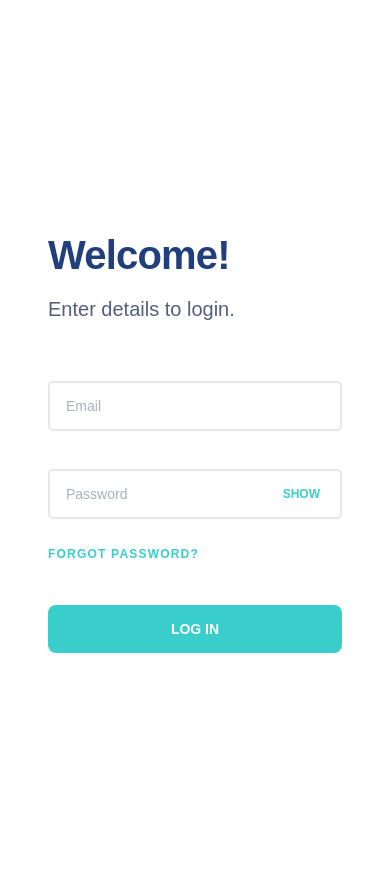
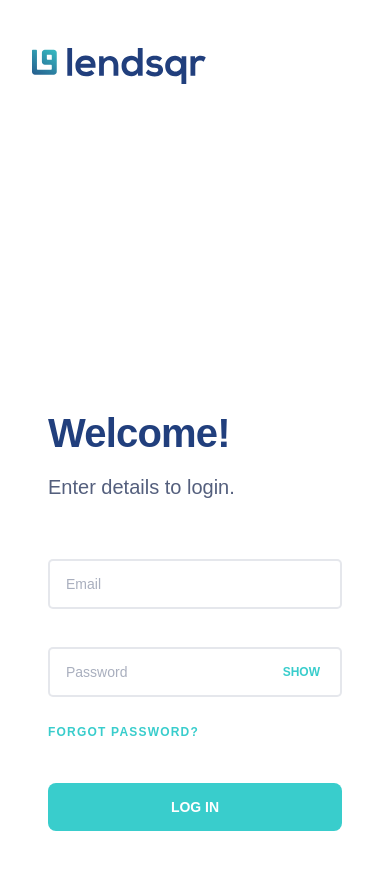
Before and after one commit to jalal-codr/lendsqr-fe-test, a React (Vite) app: page /login in a window 390 px wide. Shown: the top 870 px of the page. Built offline with nearby package versions, Linux system fonts and the light colour scheme.

Commit message:
chore: update Mockaroo API key and enhance mobile styles in login and user details pages

```diff
--- a/src/components/layout/Topbar.tsx
+++ b/src/components/layout/Topbar.tsx
@@ -7,7 +7,7 @@ import avatar from "../../assets/images/avatar.png";
 import caretIcon from "../../assets/icons/np_dropdown.png";
 
 interface TopbarProps {
-  isOpen: boolean;        // 2. Added isOpen state
+  isOpen: boolean;
   onMenuClick: () => void;
 }
 
--- a/src/features/users/users.mock.ts
+++ b/src/features/users/users.mock.ts
@@ -1,6 +1,6 @@
 import type { UserDetails } from "./users.types";
 
-const MOCKAROO_URL = "https://my.api.mockaroo.com/users.json?key=051a0280";
+const MOCKAROO_URL = "https://my.api.mockaroo.com/users.json?key=8b6ea000";
 
 /**
  * Fetches 500 users from the Mockaroo endpoint.
--- a/src/styles/pages/_login.module.scss
+++ b/src/styles/pages/_login.module.scss
@@ -26,7 +26,9 @@
   }
 
   @media (max-width: 900px) {
-    display: none;
+    padding: 40px 0 0 0;
+    align-items: flex-start;
+    padding-left: 24px;
   }
 }
 
@@ -47,6 +49,13 @@
   margin-top: 80px;
 }
 
+/* Hide illustration on mobile */
+@media (max-width: 900px) {
+  .illustration {
+    display: none;
+  }
+}
+
 /* RIGHT SECTION */
 .right {
   display: flex;
@@ -57,6 +66,8 @@
 
   @media (max-width: 900px) {
     box-shadow: none;
+    align-items: center;
+    justify-content: center;
   }
 }
 
--- a/src/styles/pages/_user-details.module.scss
+++ b/src/styles/pages/_user-details.module.scss
@@ -59,6 +59,7 @@
     color: #ffffff;
   }
 }
+
 
 .activate {
   border: 1px solid #39cdcc;
```
Also changed, not shown: 1 other file (tests, documents, lock files or other folders).
